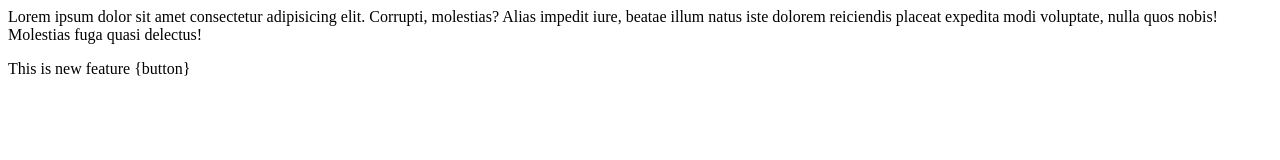
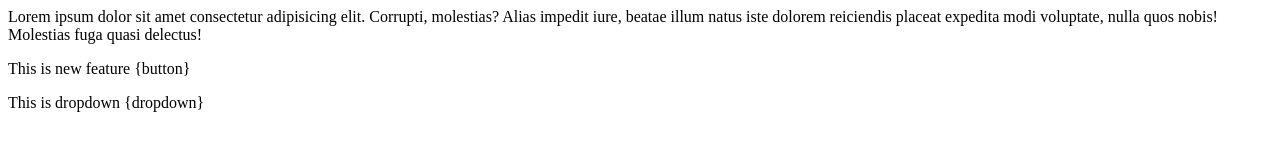
Before and after one commit to NishitPatel2508/localrepo, a plain HTML site: page index.html in a window 1280 px wide. Drawn offline with Linux system fonts and the light colour scheme.

Commit message:
dropdown added

```diff
--- a/index.html
+++ b/index.html
@@ -1,2 +1,3 @@
 <p>Lorem ipsum dolor sit amet consectetur adipisicing elit. Corrupti, molestias? Alias impedit iure, beatae illum natus iste dolorem reiciendis placeat expedita modi voluptate, nulla quos nobis! Molestias fuga quasi delectus!</p>
 <p>This is new feature {button} </p>
+<p>This is dropdown {dropdown}</p>
```
